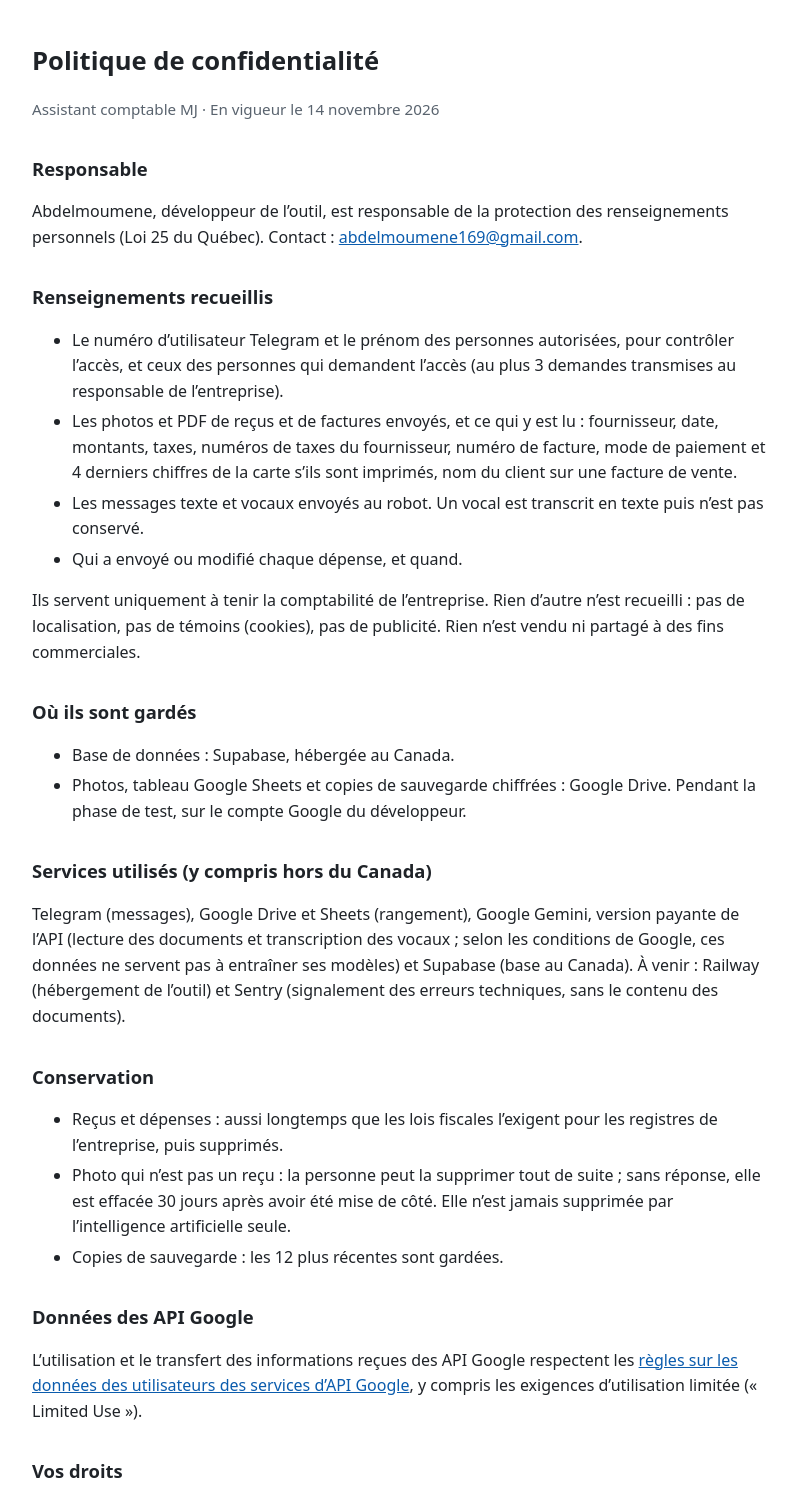
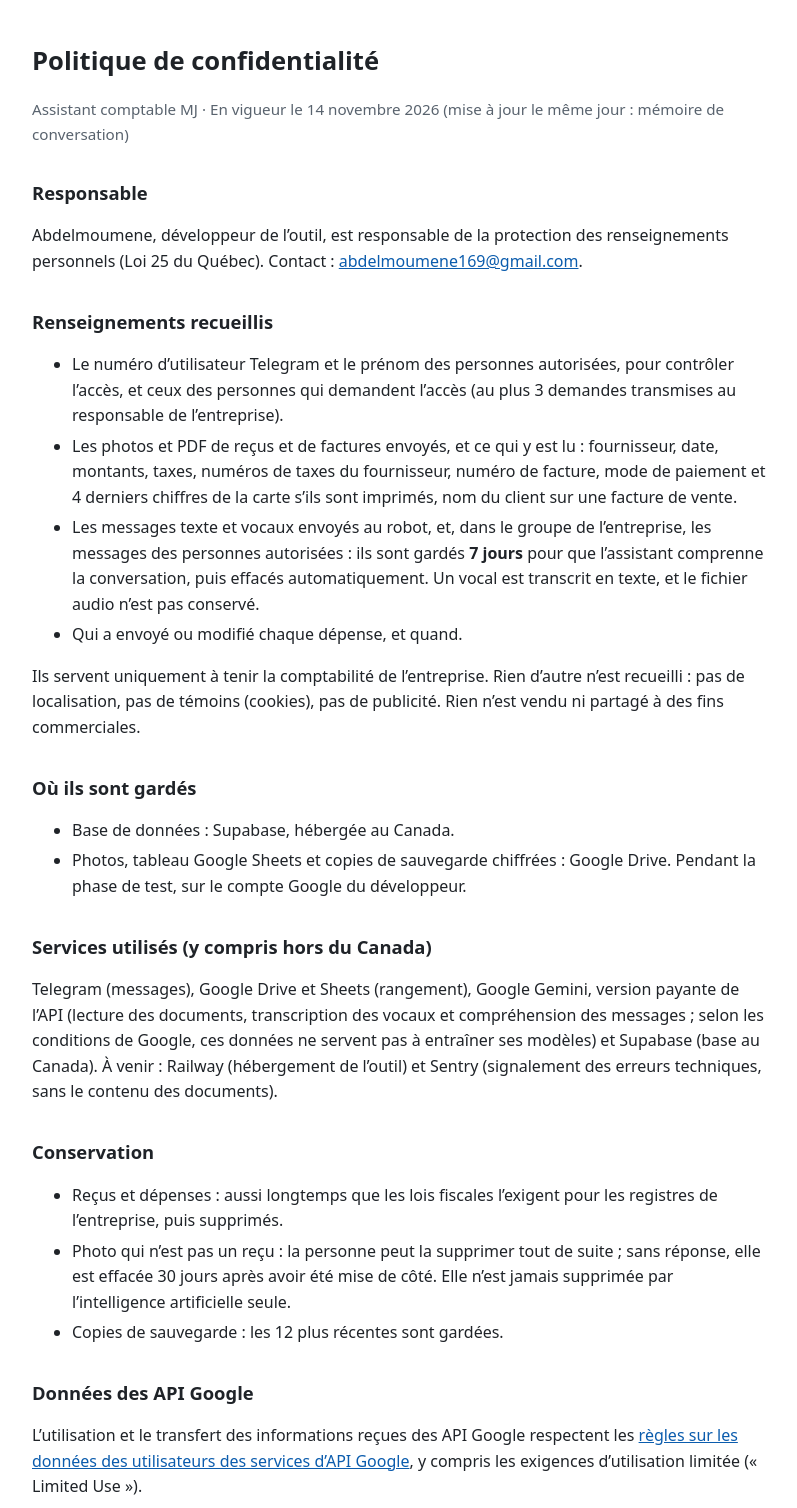
Before and after one commit to Moumene123321/Moumene123321.github.io, a plain HTML site: page confidentialite.html in a window 1280 px wide. Shown: the top 1508 px of the page, without its empty margins (240-1037 px from the left). Drawn offline with Linux system fonts and the light colour scheme.

Commit message:
Confidentialité : mémoire de conversation de 7 jours

```diff
--- a/confidentialite.html
+++ b/confidentialite.html
@@ -8,7 +8,7 @@
 </head>
 <body>
 <h1>Politique de confidentialité</h1>
-<p class="meta">Assistant comptable MJ · En vigueur le 14 novembre 2026</p>
+<p class="meta">Assistant comptable MJ · En vigueur le 14 novembre 2026 (mise à jour le même jour : mémoire de conversation)</p>
 
 <h2>Responsable</h2>
 <p>Abdelmoumene, développeur de l’outil, est responsable de la protection des renseignements personnels (Loi 25 du Québec). Contact : <a href="mailto:abdelmoumene169@gmail.com">abdelmoumene169@gmail.com</a>.</p>
@@ -17,7 +17,7 @@
 <ul>
 <li>Le numéro d’utilisateur Telegram et le prénom des personnes autorisées, pour contrôler l’accès, et ceux des personnes qui demandent l’accès (au plus 3 demandes transmises au responsable de l’entreprise).</li>
 <li>Les photos et PDF de reçus et de factures envoyés, et ce qui y est lu : fournisseur, date, montants, taxes, numéros de taxes du fournisseur, numéro de facture, mode de paiement et 4 derniers chiffres de la carte s’ils sont imprimés, nom du client sur une facture de vente.</li>
-<li>Les messages texte et vocaux envoyés au robot. Un vocal est transcrit en texte puis n’est pas conservé.</li>
+<li>Les messages texte et vocaux envoyés au robot, et, dans le groupe de l’entreprise, les messages des personnes autorisées : ils sont gardés <strong>7 jours</strong> pour que l’assistant comprenne la conversation, puis effacés automatiquement. Un vocal est transcrit en texte, et le fichier audio n’est pas conservé.</li>
 <li>Qui a envoyé ou modifié chaque dépense, et quand.</li>
 </ul>
 <p>Ils servent uniquement à tenir la comptabilité de l’entreprise. Rien d’autre n’est recueilli : pas de localisation, pas de témoins (cookies), pas de publicité. Rien n’est vendu ni partagé à des fins commerciales.</p>
@@ -29,7 +29,7 @@
 </ul>
 
 <h2>Services utilisés (y compris hors du Canada)</h2>
-<p>Telegram (messages), Google Drive et Sheets (rangement), Google Gemini, version payante de l’API (lecture des documents et transcription des vocaux ; selon les conditions de Google, ces données ne servent pas à entraîner ses modèles) et Supabase (base au Canada). À venir : Railway (hébergement de l’outil) et Sentry (signalement des erreurs techniques, sans le contenu des documents).</p>
+<p>Telegram (messages), Google Drive et Sheets (rangement), Google Gemini, version payante de l’API (lecture des documents, transcription des vocaux et compréhension des messages ; selon les conditions de Google, ces données ne servent pas à entraîner ses modèles) et Supabase (base au Canada). À venir : Railway (hébergement de l’outil) et Sentry (signalement des erreurs techniques, sans le contenu des documents).</p>
 
 <h2>Conservation</h2>
 <ul>
```
